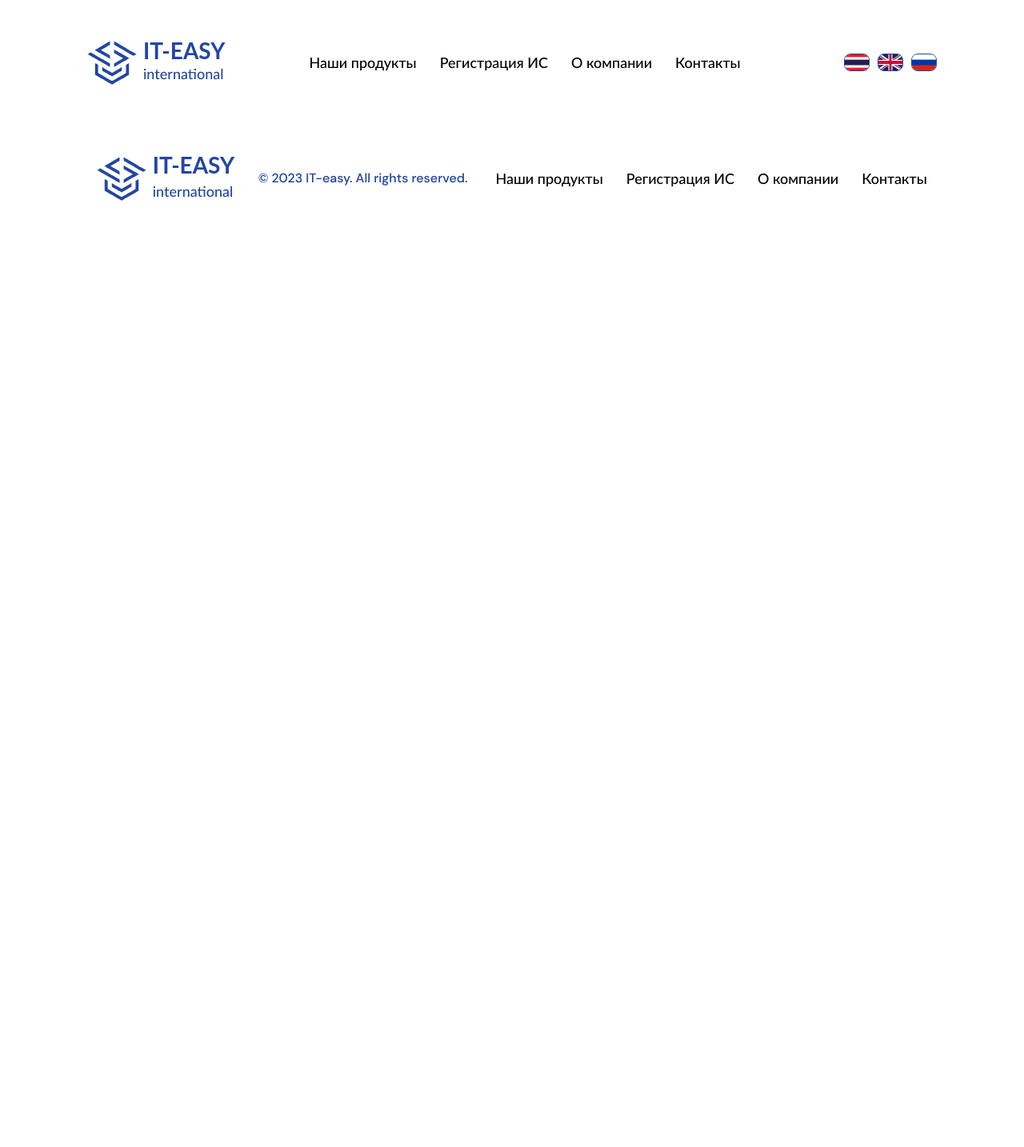
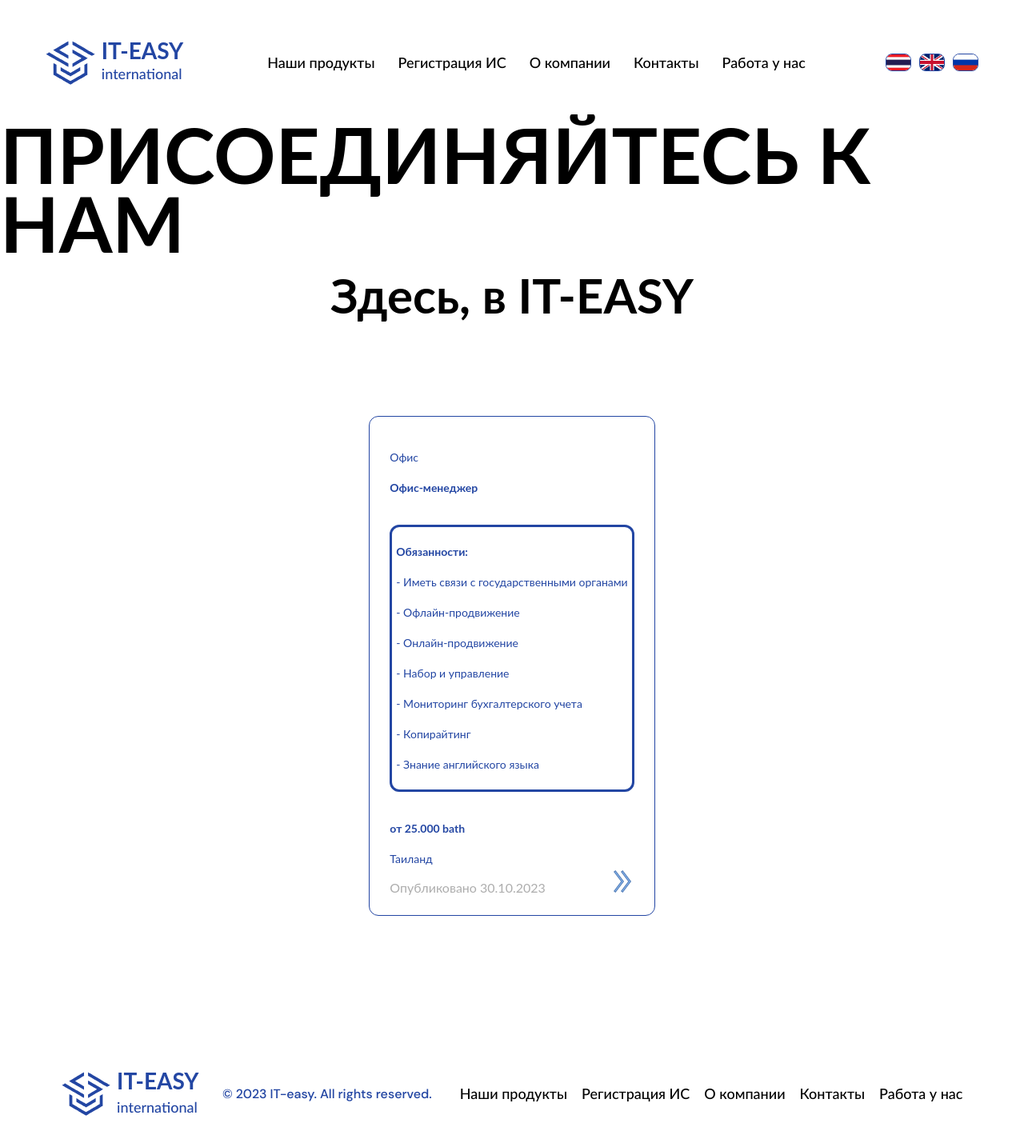
Before and after one commit to MaximEsin/It-easy, a React (Create React App) app: page /hiring in a window 1280 px wide. Shown: the top 1434 px of the page at 80% size. Before the commit the page ends 800 px from the top, so only its background shows below. Built offline with nearby package versions, Linux system fonts and the light colour scheme; a web font is replaced by a local one.

Commit message:
Hiring Page

```diff
--- a/src/App.jsx
+++ b/src/App.jsx
@@ -20,6 +20,7 @@ import Goverment from "./pages/projects/Goverment";
 import Archimedes from "./pages/projects/Archimedes";
 import Media from "./pages/projects/Media";
 import Reanimation from "./pages/projects/Reanimation";
+import Hiring from "./pages/Hiring";
 
 function App() {
   const dispatch = useDispatch();
@@ -57,6 +58,7 @@ function App() {
         <Route path="/archimedes" element={<Archimedes />} />
         <Route path="/media" element={<Media />} />
         <Route path="/reanimation" element={<Reanimation />} />
+        <Route path="/hiring" element={<Hiring />} />
       </Routes>
       <Footer />
     </div>
--- a/src/components/Footer.jsx
+++ b/src/components/Footer.jsx
@@ -34,6 +34,9 @@ const Footer = () => {
           <Link className={styles.footer__link} to="/contacts">
             <p className={styles.footer__navItem}>{data.footerFour}</p>
           </Link>
+          <Link className={styles.footer__link} to="/hiring">
+            <p className={styles.footer__navItem}>{data.footerFive}</p>
+          </Link>
         </nav>
       </div>
     </section>
--- a/src/components/Footer.module.scss
+++ b/src/components/Footer.module.scss
@@ -52,7 +52,7 @@
   &__nav {
     display: flex;
     padding: 0;
-    gap: 29px;
+    gap: 18px;
   }
 
   &__navItem {
--- a/src/components/Header.jsx
+++ b/src/components/Header.jsx
@@ -82,6 +82,14 @@ const Header = () => {
                 {data.navFour}
               </span>
             </Link>
+            <Link className={styles.header__navItem} to="/hiring">
+              <span
+                onClick={() => toggleBurger()}
+                className={styles.header__span}
+              >
+                {data.navSix}
+              </span>
+            </Link>
           </div>
         </div>
         <Link className={styles.header__logoContainer} to="/">
@@ -116,6 +124,11 @@ const Header = () => {
             <li className={styles.header__navItem}>
               <Link className={styles.header__navItem} to="/contacts">
                 {data.navFour}
+              </Link>
+            </li>
+            <li className={styles.header__navItem}>
+              <Link className={styles.header__navItem} to="/hiring">
+                {data.navSix}
               </Link>
             </li>
           </ul>
--- a/src/components/Header.module.scss
+++ b/src/components/Header.module.scss
@@ -26,7 +26,7 @@
 
   &__nav {
     display: flex;
-    margin: 0 129px 0 105px;
+    margin: 0 100px 0 105px;
     padding: 0;
   }
 
@@ -114,7 +114,7 @@
 @media all and (max-width: 1180px) {
   .header {
     &__nav {
-      margin: 0 50px 0;
+      margin: 0 30px 0;
     }
   }
 }
@@ -122,7 +122,7 @@
 @media all and (max-width: 1045px) {
   .header {
     &__nav {
-      margin: 0 20px 0;
+      margin: 0 10px 0;
     }
   }
 }
--- a/src/data/Data.jsx
+++ b/src/data/Data.jsx
@@ -5,11 +5,13 @@ export const Russian = {
   navThree: "О компании",
   navFour: "Контакты",
   navFive: "Регистрация ИС",
+  navSix: "Работа у нас",
   /* Footer */
   footerOne: "ИТ-Услуги",
   footerTwo: "Наши продукты",
   footerThree: "О компании",
   footerFour: "Контакты",
+  footerFive: "Работа у нас",
   /* Main */
   mainHeading: `Здесь ваши
   идеи находят реализацию`,
@@ -314,6 +316,22 @@ export const Russian = {
     "Компания IT-easy проявила себя как профессиональный и отзывчивый партнер в области автоматизации бизнеса. Их экспертные знания и индивидуальный подход помогли достичь желаемых результатов.",
   clientsDescription2:
     "IT-easy – это надежный и компетентный партнер. С их помощью мы смогли значительно улучшить управление нашим бизнесом и повысить его эффективность. Рекомендую!",
+  /* JOIN US */
+  hiringTitle1: "ПРИСОЕДИНЯЙТЕСЬ К НАМ",
+  hiringTitle2: "Здесь, в IT-EASY",
+  hiringCardOneTitle1: "Офис",
+  hiringCardOneTitle2: "Офис-менеджер",
+  hiringCardOneResponsibilitys: "Обязанности:",
+  hiringCardOneDescription1: "- Иметь связи с государственными органами",
+  hiringCardOneDescription2: "- Офлайн-продвижение",
+  hiringCardOneDescription3: "- Онлайн-продвижение",
+  hiringCardOneDescription4: "- Набор и управление",
+  hiringCardOneDescription5: "- Мониторинг бухгалтерского учета",
+  hiringCardOneDescription6: "- Копирайтинг",
+  hiringCardOneDescription7: "- Знание английского языка",
+  hiringCardOnePayment: "от 25.000 bath",
+  hiringCardOnePlace: "Таиланд",
+  hiringCardOneDate: "Опубликовано 30.10.2023",
 };
 
 export const English = {
@@ -323,11 +341,13 @@ export const English = {
   navThree: "About",
   navFour: "Contacts",
   navFive: "Register IP",
+  navSix: "Join us",
   /* Footer */
   footerOne: "IT-Services",
   footerTwo: "Our products",
   footerThree: "About",
   footerFour: "Contacts",
+  footerFive: "Join us",
   /* Main */
   mainHeading: `Here yours
   ideas find implementation`,
@@ -630,6 +650,22 @@ export const English = {
     "IT-easy has proven itself to be a professional and responsive partner in the field of business automation. Their expert knowledge and personalized approach helped achieve the desired results.",
   clientsDescription2:
     "IT-easy is a reliable and competent partner. With their help, we were able to significantly improve the management of our business and increase its efficiency. I recommend!",
+  /* JOIN US */
+  hiringTitle1: "JOIN US",
+  hiringTitle2: "Here at IT-EASY",
+  hiringCardOneTitle1: "Office",
+  hiringCardOneTitle2: "Office-manager",
+  hiringCardOneResponsibilitys: "Responsibilities:",
+  hiringCardOneDescription1: "- Have connections with government agencies",
+  hiringCardOneDescription2: "- Offline promotion",
+  hiringCardOneDescription3: "- Online promotion",
+  hiringCardOneDescription4: "- Recruitment and management",
+  hiringCardOneDescription5: "- Accounting monitoring",
+  hiringCardOneDescription6: "- Copywriting",
+  hiringCardOneDescription7: "- Knowledge of English language",
+  hiringCardOnePayment: "from 25.000 bath",
+  hiringCardOnePlace: "Thailand",
+  hiringCardOneDate: "Posted, 30-10-2023",
 };
 
 export const Thai = {
@@ -639,11 +675,13 @@ export const Thai = {
   navThree: "เกี่ยวกับ",
   navFour: "รายชื่อผู้ติดต่อ",
   navFive: "ลงทะเบียนไอพี",
+  navSix: "ทำงานกับเรา",
   /* Footer */
   footerOne: "บริการด้านไอที",
   footerTwo: "ผลิตภัณฑ์ของเรา",
   footerThree: "เกี่ยวกับ",
   footerFour: "รายชื่อผู้ติดต่อ",
+  footerFive: "ทำงานกับเรา",
   /* Main */
   mainHeading: `นี่ของคุณ
   แนวคิดต่างๆ นำไปสู่การนำไปปฏิบัติ`,
@@ -932,4 +970,20 @@ export const Thai = {
     "IT-easy ได้พิสูจน์ตัวเองแล้วว่าเป็นพันธมิตรมืออาชีพและตอบสนองในด้านระบบธุรกิจอัตโนมัติ ความรู้จากผู้เชี่ยวชาญและวิธีการเฉพาะบุคคลช่วยให้บรรลุผลตามที่ต้องการ",
   clientsDescription2:
     "IT-easy เป็นพันธมิตรที่เชื่อถือได้และมีความสามารถ ด้วยความช่วยเหลือของพวกเขา เราสามารถปรับปรุงการจัดการธุรกิจของเราได้อย่างมีนัยสำคัญและเพิ่มประสิทธิภาพ ฉันแนะนำ!",
+  /* JOIN US */
+  hiringTitle1: "ร่วมงานกับเรา",
+  hiringTitle2: "ที่นี่ที่ IT-EASY",
+  hiringCardOneTitle1: "สำนักงาน",
+  hiringCardOneTitle2: "ผู้จัดการออฟฟิศ",
+  hiringCardOneResponsibilitys: "ความรับผิดชอบ:",
+  hiringCardOneDescription1: "- มีความเชื่อมโยงกับหน่วยงานของรัฐ",
+  hiringCardOneDescription2: "- โปรโมชั่นออฟไลน์",
+  hiringCardOneDescription3: "- โปรโมชั่นออนไลน์",
+  hiringCardOneDescription4: "- การสรรหาและการจัดการ",
+  hiringCardOneDescription5: "- การติดตามการบัญชี",
+  hiringCardOneDescription6: "- การเขียนคำโฆษณา",
+  hiringCardOneDescription7: "- ความรู้ภาษาอังกฤษ",
+  hiringCardOnePayment: "จาก 25.000 บาท",
+  hiringCardOnePlace: "ประเทศไทย",
+  hiringCardOneDate: "โพสต์เมื่อ 30-10-2023",
 };
--- /dev/null
+++ b/src/pages/Hiring.jsx
@@ -0,0 +1,49 @@
+import React from "react";
+import styles from "../styles/Hiring.module.scss";
+import { Link } from "react-router-dom";
+import { useSelector } from "react-redux";
+
+const Hiring = () => {
+    const { data } = useSelector((state) => state.dataReducer);
+    return(
+        <section className={styles.hiring__container}>
+            <div className={styles.hiring__heading}>
+		  	  <h1 className={styles.hiring__title}>{data.hiringTitle1}</h1>
+              <br></br>
+              <p className={styles.hiring__text}>{data.hiringTitle2}</p>
+            </div>
+            <div className={styles.hiring__card}>
+                <div className={styles.hiring__content}>
+                    <div className={styles.hiring__job}>
+                      <p className={styles.hiring__description}>{data.hiringCardOneTitle1}</p>
+                      <p className={styles.hiring__description}><span className={styles.hiring__description_bold}>{data.hiringCardOneTitle2}</span></p>
+                    </div>
+                    <div className={styles.hiring__border}>
+                        <p className={styles.hiring__description}><span className={styles.hiring__description_bold}>{data.hiringCardOneResponsibilitys}</span></p>
+                        <p className={styles.hiring__description}>{data.hiringCardOneDescription1}</p>
+                        <p className={styles.hiring__description}>{data.hiringCardOneDescription2}</p>
+                        <p className={styles.hiring__description}>{data.hiringCardOneDescription3}</p>
+                        <p className={styles.hiring__description}>{data.hiringCardOneDescription4}</p>
+                        <p className={styles.hiring__description}>{data.hiringCardOneDescription5}</p>
+                        <p className={styles.hiring__description}>{data.hiringCardOneDescription6}</p>
+                        <p className={styles.hiring__description}>{data.hiringCardOneDescription7}</p>
+                    </div>
+                    <div className={styles.hiring__location}>
+                        <div>
+                          <p className={styles.hiring__description}><span className={styles.hiring__description_bold}>{data.hiringCardOnePayment}</span></p>
+                          <p className={styles.hiring__description}>{data.hiringCardOnePlace}</p>
+                          <p className={styles.hiring__date}>{data.hiringCardOneDate}</p>
+                        </div>
+                        <div className={styles.hiring__box}>
+                          <Link to="/contacts">
+                            <button className={styles.hiring__img}> </button>
+                          </Link>
+                        </div>
+                    </div>
+                </div>
+            </div>
+        </section>
+    )
+}
+
+export default Hiring;
--- /dev/null
+++ b/src/styles/Hiring.module.scss
@@ -0,0 +1,96 @@
+.hiring {
+&__container {
+    margin-top: 150px;
+    display: flex;
+    flex-direction: column;
+    align-items: center;
+    width: 100%;
+  }
+
+  &__heading {
+    display: flex;
+    flex-direction: column;
+    align-items: center;
+    padding-bottom: 100px;
+  }
+
+  &__title {
+    font-size: 96px;
+    font-weight: 700;
+    line-height: .9em;
+    margin: 0;
+  }
+
+  &__text {
+    font-size: 60px;
+    font-weight: 700;
+    line-height: .9em;
+    margin: 0;
+  }
+
+  &__card {
+    margin-top: 24px;
+    display: flex;
+    justify-content: center;
+    align-items: center;
+    max-width: 412px;
+
+  }
+
+  &__content {
+    padding: 25px;
+    border-radius: 12px;
+    border: solid 1px rgba(35, 70, 163, 1);
+    height: 100%;
+    display: flex;
+    justify-content: space-between;
+    flex-direction: column;
+    gap: 20px;
+  }
+
+  &__job {
+    box-sizing: border-box;
+  }
+
+  &__description {
+    font-weight: 400;
+    font-size: 14px;
+    line-height: 24px;
+    color: rgba(35, 70, 163, 1);
+  }
+
+  &__date {
+    color: rgba($color: #777777, $alpha: 0.6);
+    margin: 0;
+  }
+
+  &__description_bold {
+    font-weight: bold;
+  }
+
+  &__location {
+    justify-content: space-between;
+    display: flex;
+    box-sizing: border-box;
+  }
+
+  &__box {
+    display: flex;
+    align-items: flex-end
+  }
+
+  &__img {
+    background-image: url(../images/Double-right.png);
+    width: 30px;
+    height: 30px;
+    border: 0;
+    background-color: white;
+    cursor: pointer;
+  }
+
+  &__border {
+    border: 3px solid rgba(35, 70, 163, 1);
+    border-radius: 12px;
+    padding: 5px;
+  }
+}
```
Also changed, not shown: src/images/Double-right.png (added).
